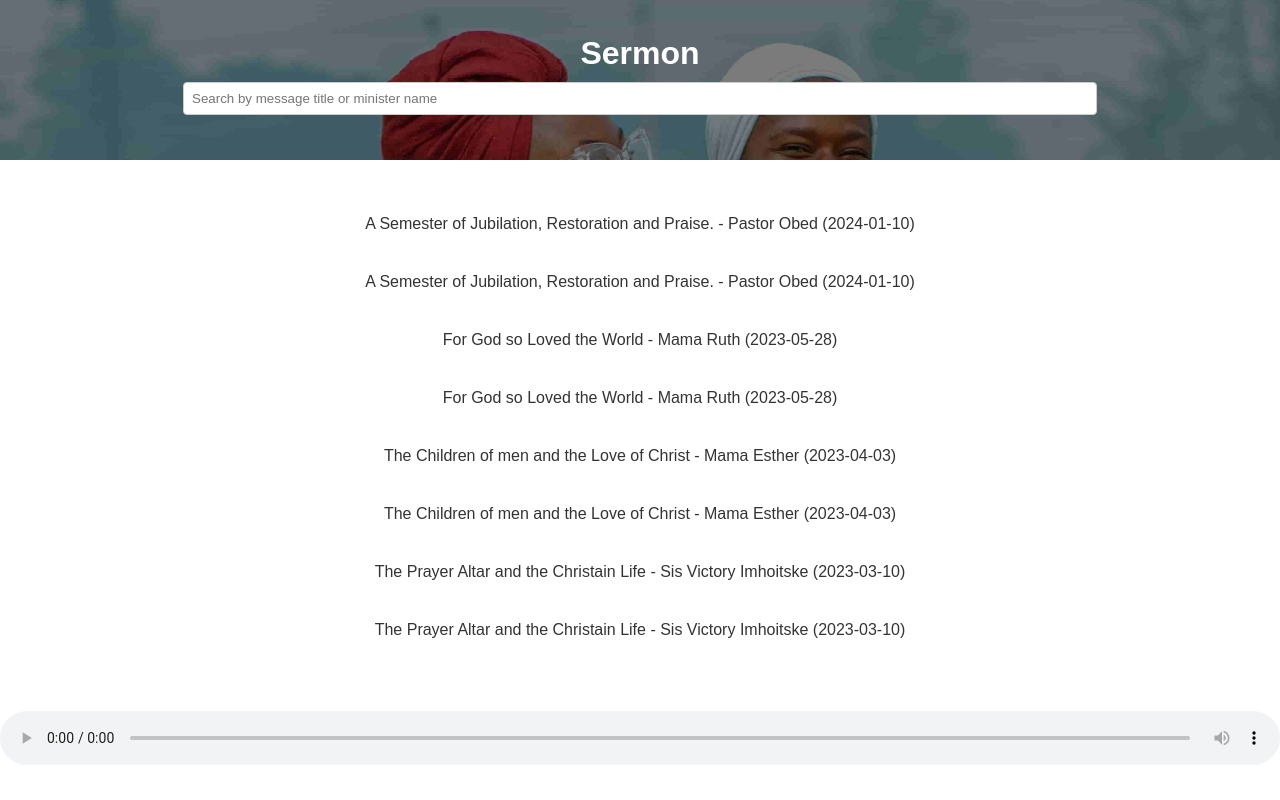
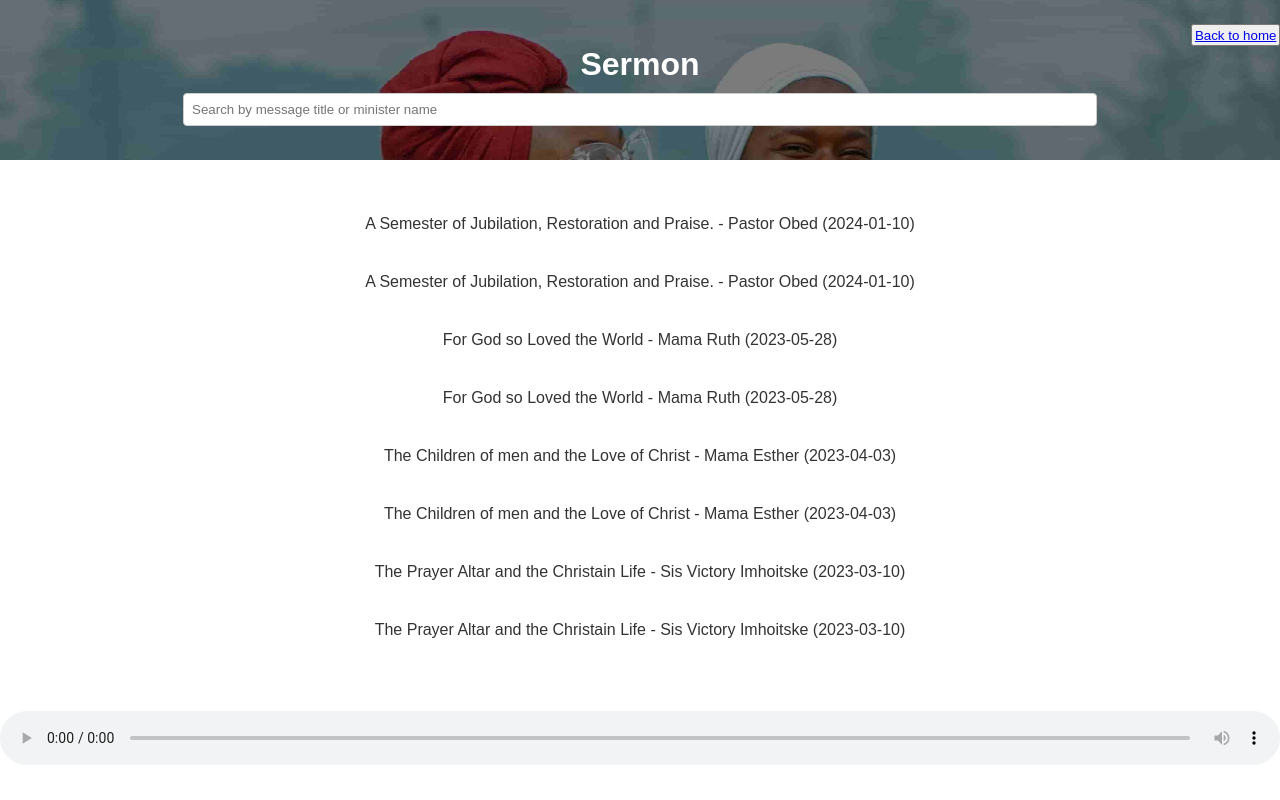
Before and after one commit to phayvie/wcccfuniben, a plain HTML site: page index.html in a window 1280 px wide. Drawn offline with Linux system fonts and the light colour scheme.

Commit message:
added home buuton

```diff
--- a/index.html
+++ b/index.html
@@ -8,6 +8,7 @@
 </head>
 <body>
     <div class="header" id="header">
+    <button><a href="https://sites.google.com/view/wcccfuniben">Back to home</a></button>
     <div class="background"></div>
     <h1>Sermon</h1>
 
--- a/style.css
+++ b/style.css
@@ -12,7 +12,12 @@ max-width: 100dvw;
 overflow-x: hidden;
 }
 
+ button{
+    padding: 0.1rem;
 
+    z-index: 2;
+    align-self: flex-end;
+ }
 
 .header{
     font-family: 'Arial', sans-serif;
```
